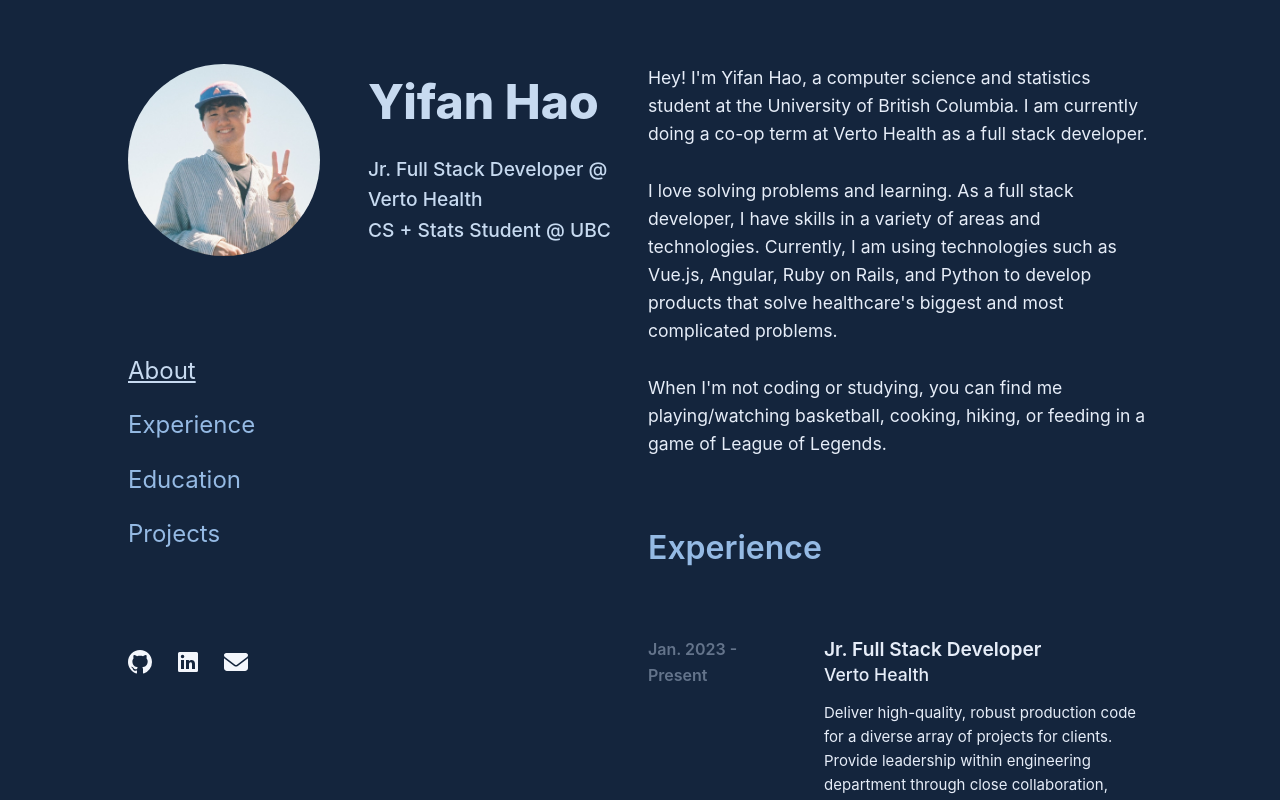
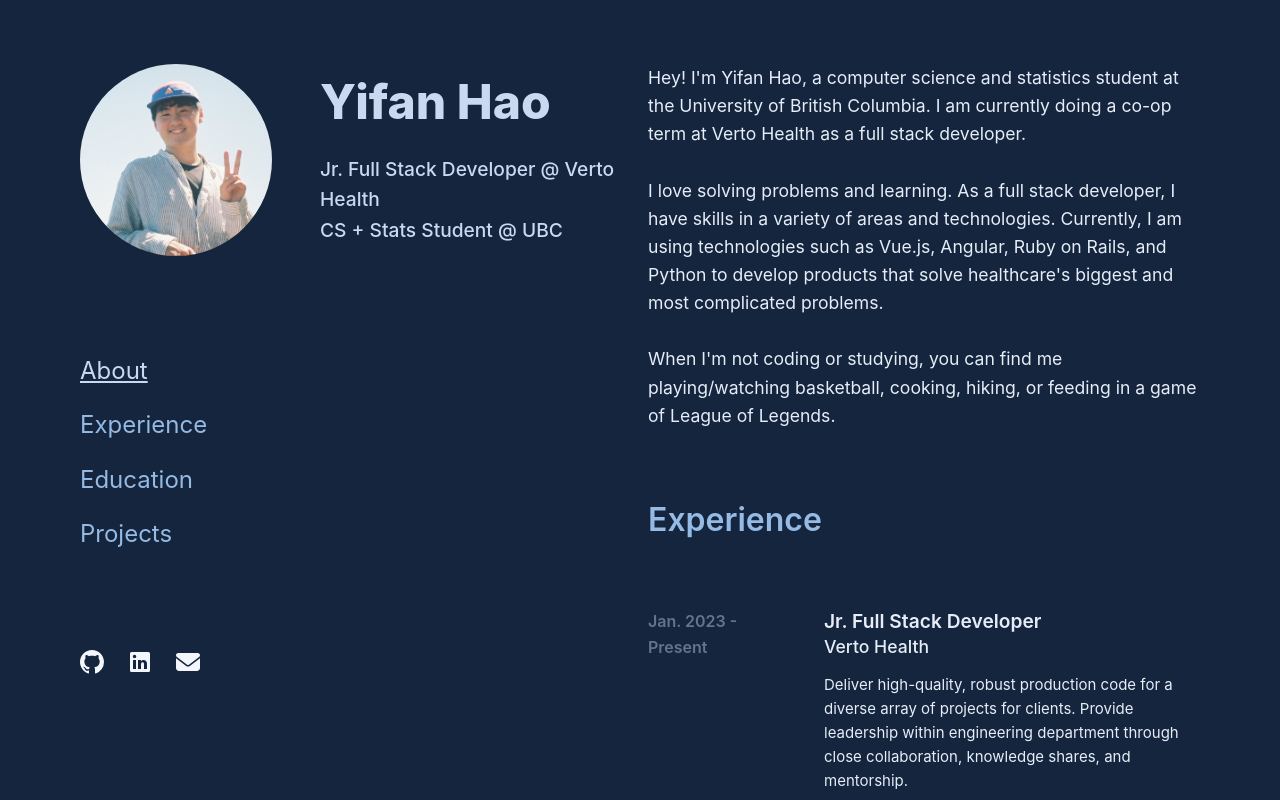
Before and after one commit to yhaooo11/personal-website, a Vue app: page / in a window 1280 px wide. Shown: the top 800 px of the page. Built offline with nearby package versions, Linux system fonts and the light colour scheme.

Commit message:
change padding

```diff
--- a/src/App.vue
+++ b/src/App.vue
@@ -130,7 +130,7 @@
   display: flex;
   gap: 1rem;
   justify-content: space-between;
-  padding: 4rem 8rem;
+  padding: 4rem 5rem;
 }
 
 @media (max-width: 1000px) {
```
